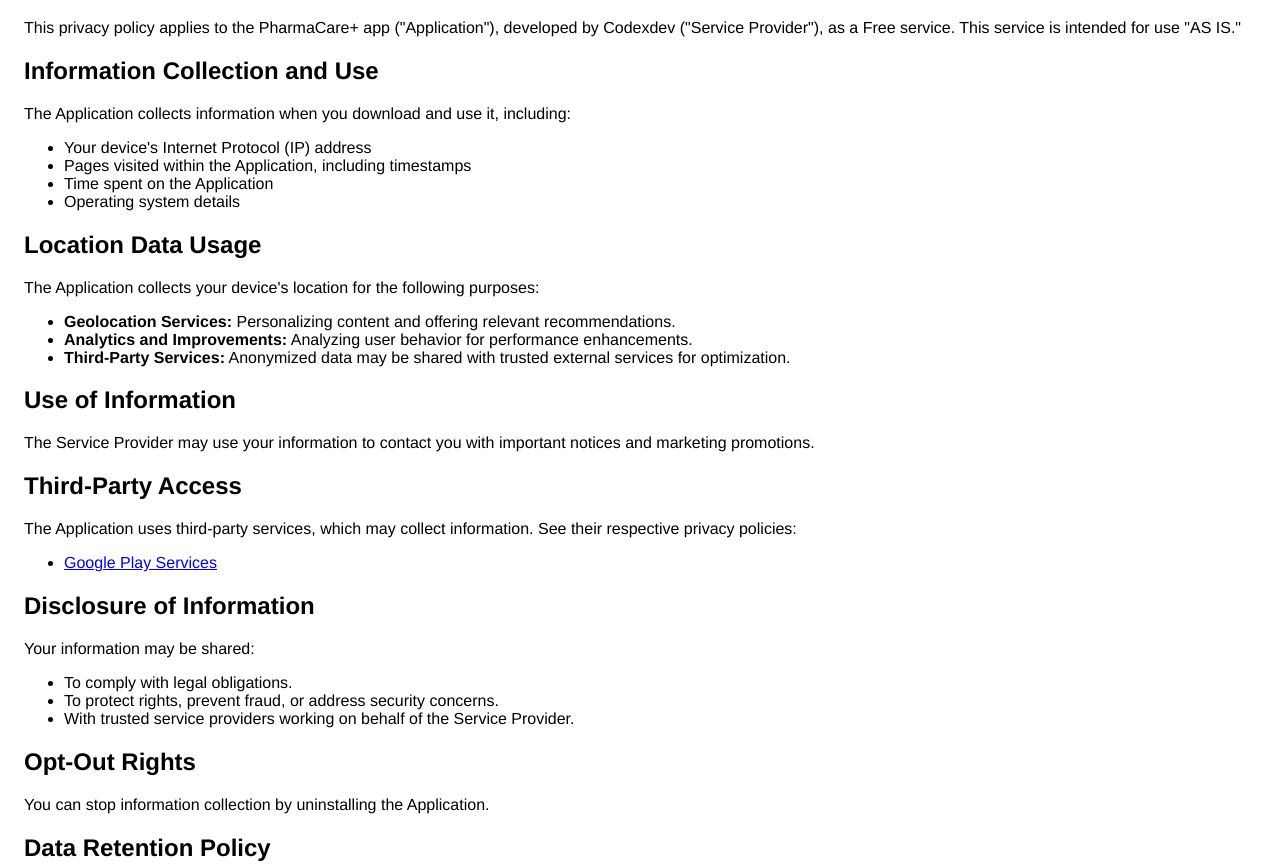
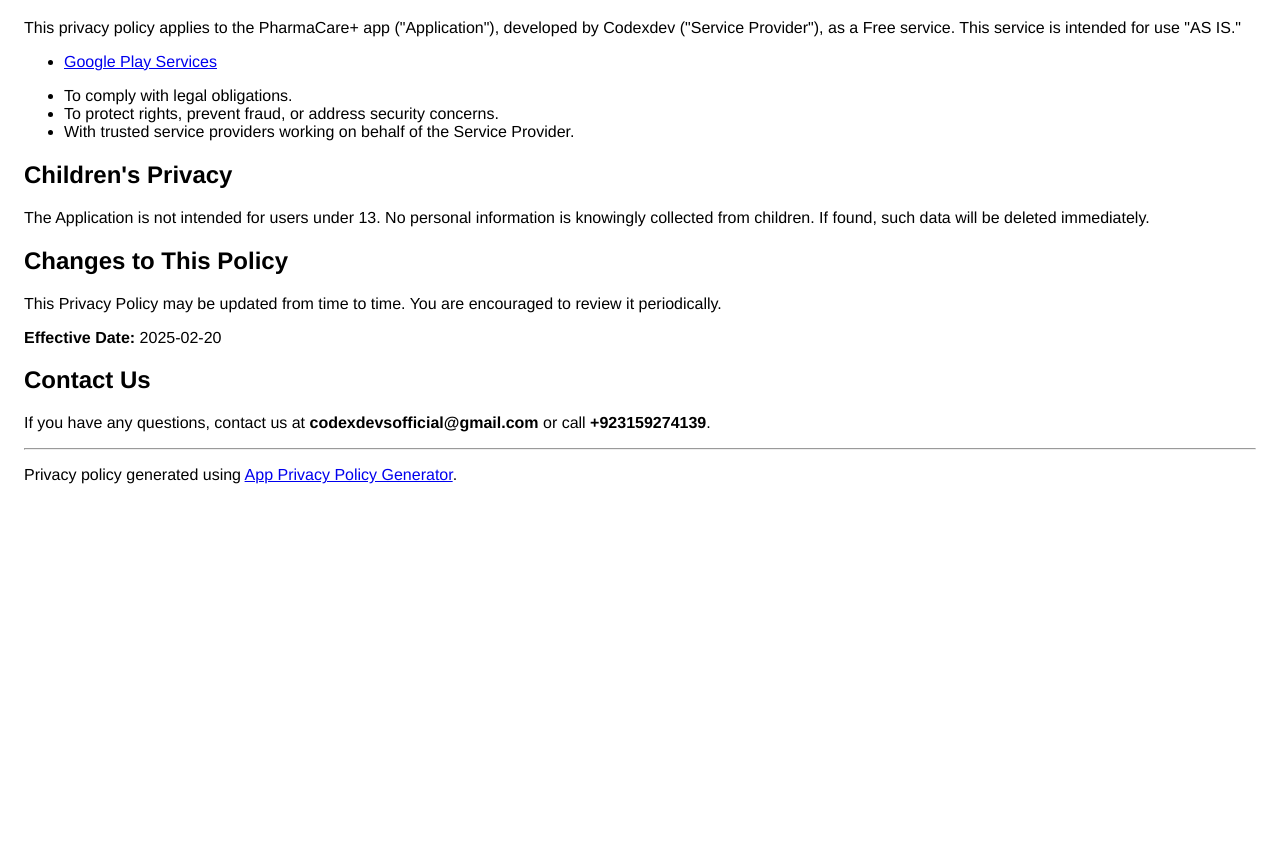
Before and after one commit to Codexdevs-Software-Company/Pharmacare.Privacy, a plain HTML site: page index.html in a window 1280 px wide. Shown: the part 85-952 px from the top of the page. After the commit the page ends 800 px from the top, so only its background shows below. Drawn offline with Linux system fonts and the light colour scheme.

Commit message:
Update index.html

```diff
--- a/index.html
+++ b/index.html
@@ -15,51 +15,21 @@
   <h1>Privacy Policy</h1>
   <p>This privacy policy applies to the PharmaCare+ app ("Application"), developed by Codexdev ("Service Provider"), as a Free service. This service is intended for use "AS IS."</p>
 
-  <h2>Information Collection and Use</h2>
-  <p>The Application collects information when you download and use it, including:</p>
-  <ul>
-    <li>Your device's Internet Protocol (IP) address</li>
-    <li>Pages visited within the Application, including timestamps</li>
-    <li>Time spent on the Application</li>
-    <li>Operating system details</li>
-  </ul>
 
-  <h2>Location Data Usage</h2>
-  <p>The Application collects your device's location for the following purposes:</p>
-  <ul>
-    <li><strong>Geolocation Services:</strong> Personalizing content and offering relevant recommendations.</li>
-    <li><strong>Analytics and Improvements:</strong> Analyzing user behavior for performance enhancements.</li>
-    <li><strong>Third-Party Services:</strong> Anonymized data may be shared with trusted external services for optimization.</li>
-  </ul>
-
-  <h2>Use of Information</h2>
-  <p>The Service Provider may use your information to contact you with important notices and marketing promotions.</p>
-
-  <h2>Third-Party Access</h2>
-  <p>The Application uses third-party services, which may collect information. See their respective privacy policies:</p>
   <ul>
     <li><a href="https://policies.google.com/privacy" target="_blank">Google Play Services</a></li>
   </ul>
 
-  <h2>Disclosure of Information</h2>
-  <p>Your information may be shared:</p>
+
   <ul>
     <li>To comply with legal obligations.</li>
     <li>To protect rights, prevent fraud, or address security concerns.</li>
     <li>With trusted service providers working on behalf of the Service Provider.</li>
   </ul>
 
-  <h2>Opt-Out Rights</h2>
-  <p>You can stop information collection by uninstalling the Application.</p>
-
-  <h2>Data Retention Policy</h2>
-  <p>User-provided data is retained while using the Application and for a reasonable period afterward. To request data deletion, contact us at <strong>+923159274139</strong>.</p>
-
   <h2>Children's Privacy</h2>
   <p>The Application is not intended for users under 13. No personal information is knowingly collected from children. If found, such data will be deleted immediately.</p>
 
-  <h2>Security</h2>
-  <p>We implement physical, electronic, and procedural safeguards to protect user data.</p>
 
   <h2>Changes to This Policy</h2>
   <p>This Privacy Policy may be updated from time to time. You are encouraged to review it periodically.</p>
```
